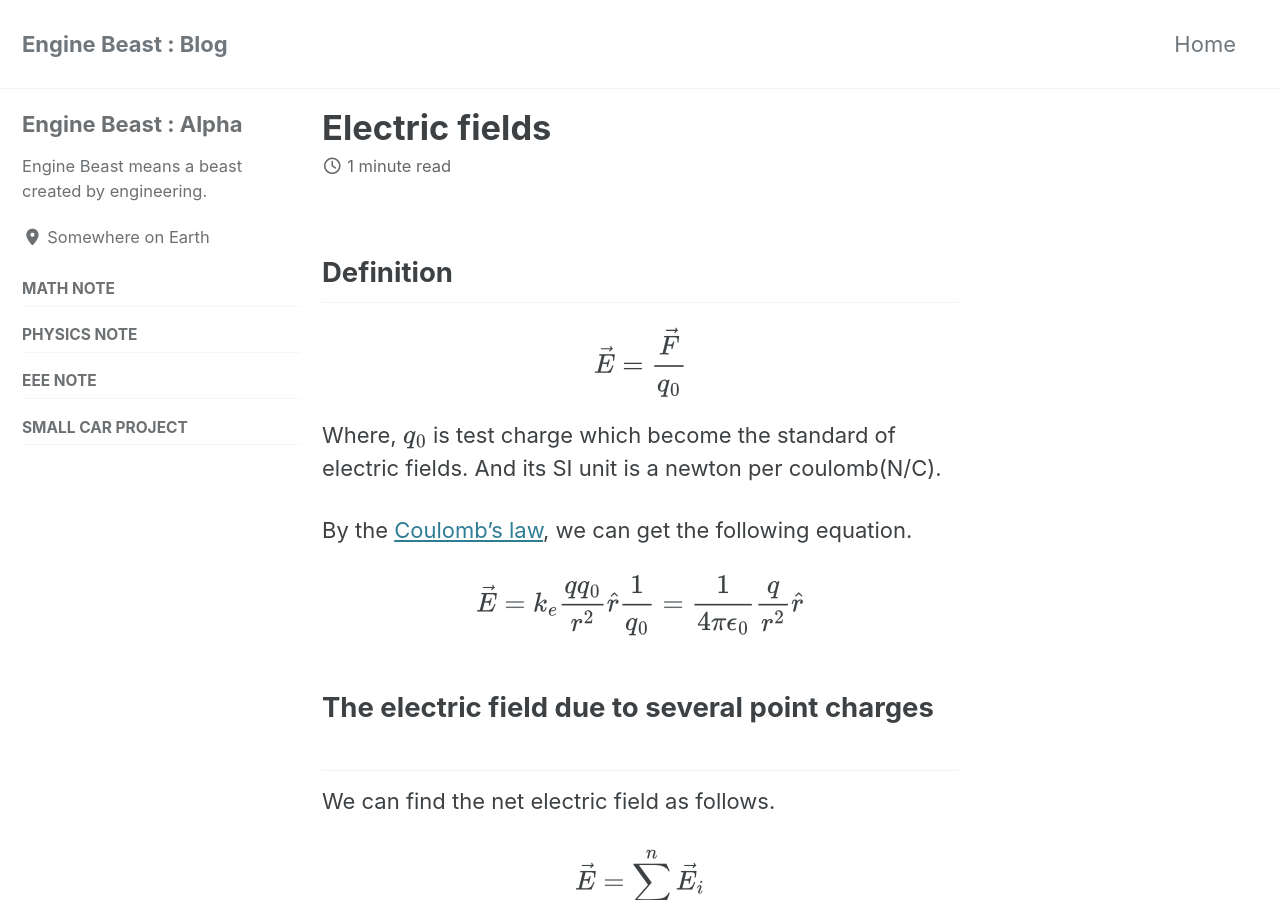
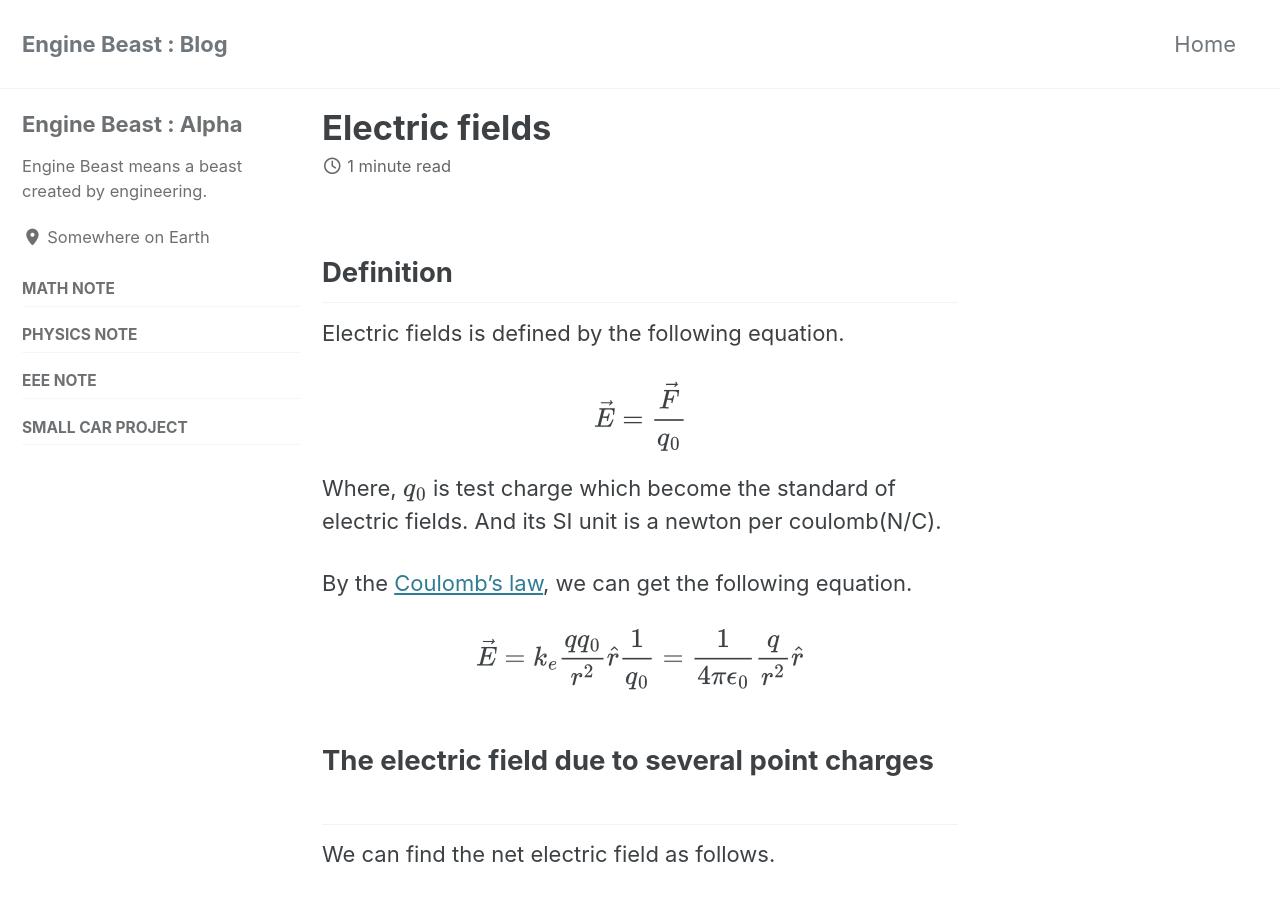
Before and after one commit to enginebeast/enginebeast.github.io, a Jekyll site: the page built from _posts/2025-10-10-electric_fields.md, in a window 1280 px wide and 900 px high. Built offline with Jekyll 4.4.1, drawn with Linux system fonts in a browser that asks for light colours; cached includes are drawn as plain includes.

Commit message:
explanation

```diff
--- a/_posts/2025-10-10-electric_fields.md
+++ b/_posts/2025-10-10-electric_fields.md
@@ -6,6 +6,8 @@ use_math: true
 ---
 
 ## Definition
+
+Electric fields is defined by the following equation.
 
 $$\vec{E} = \frac{\vec{F}}{q_0}$$
 
```
